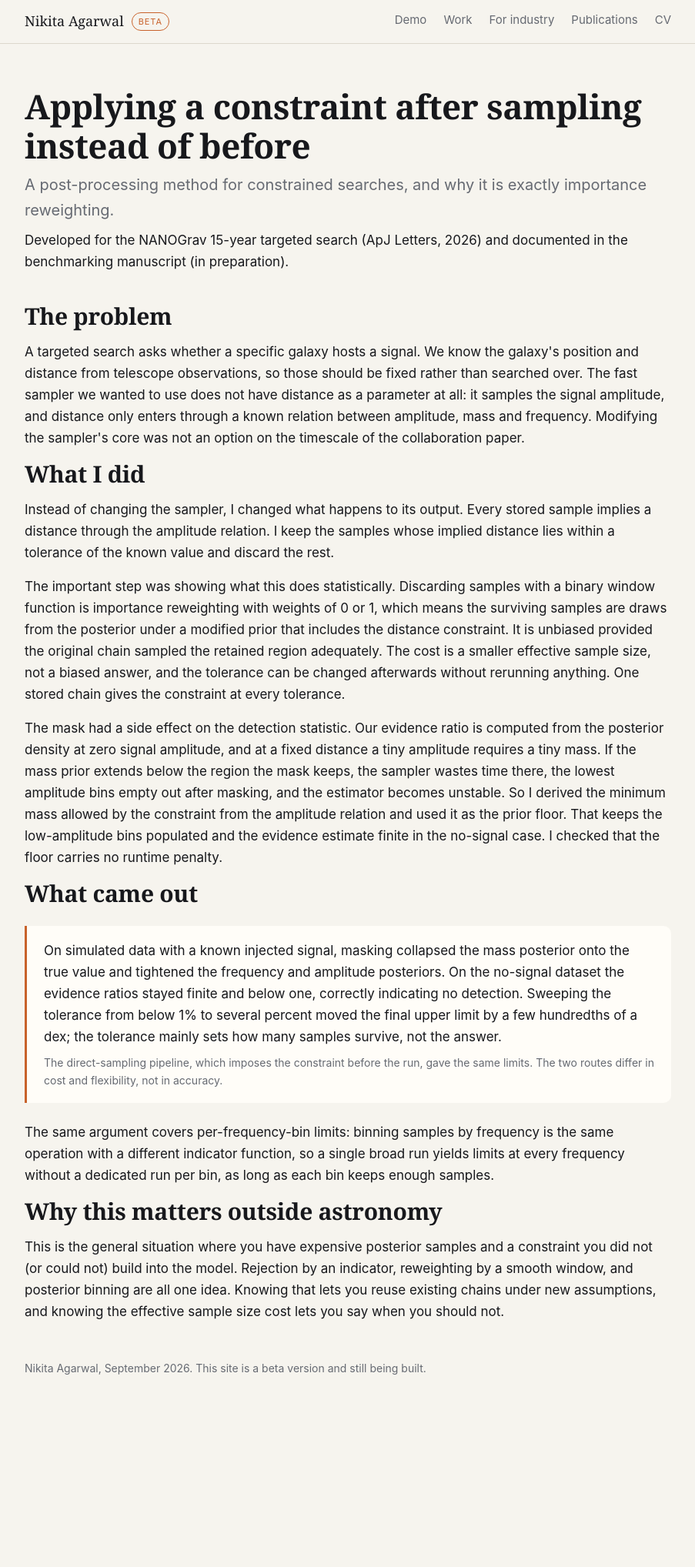
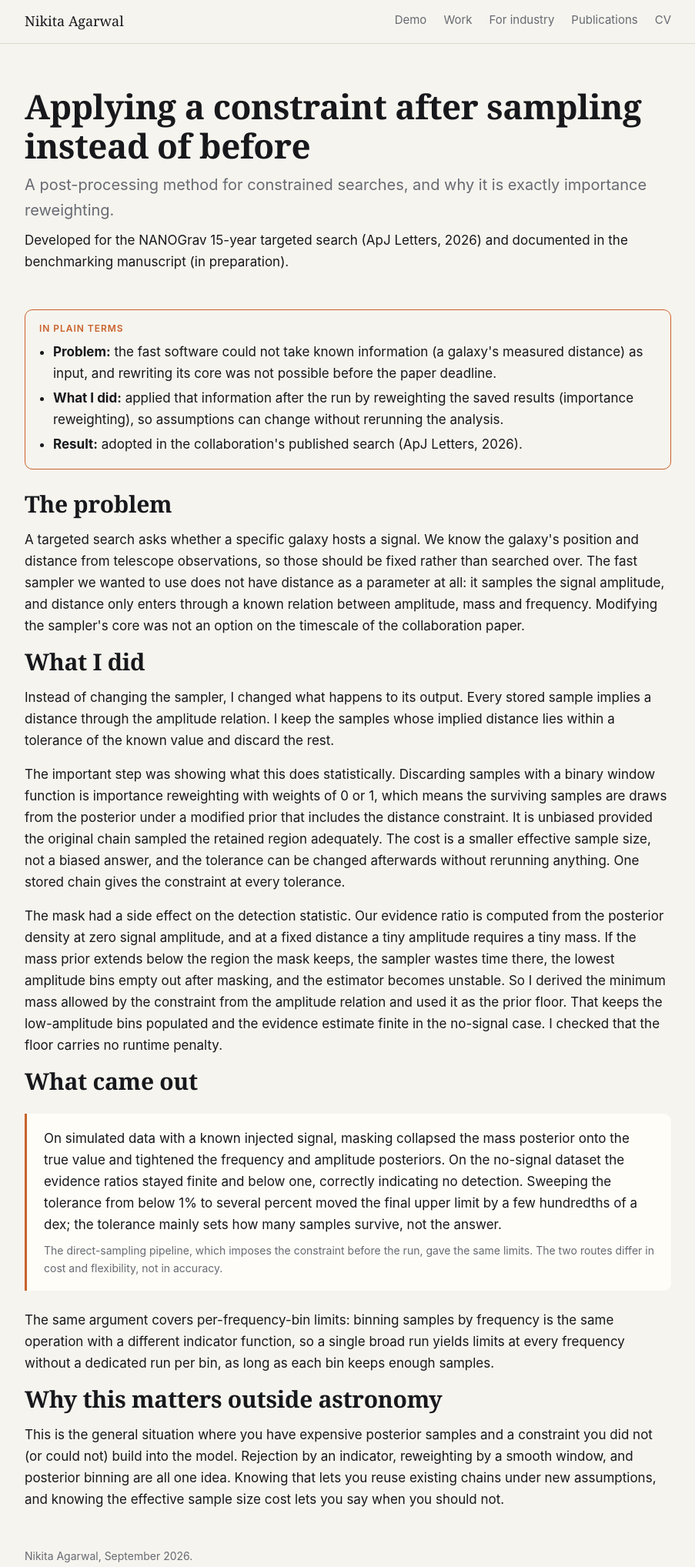
Before and after one commit to nikita050900/nikita050900.github.io, a plain HTML site: page work/constraints.html in a window 1280 px wide. Shown: the whole page at 77% size, without its empty margins (188-1091 px from the left). Before the commit the page ends 1845 px from the top, so only its background shows below. Drawn offline with Linux system fonts and the light colour scheme.

Commit message:
Add files via upload

```diff
--- a/work/constraints.html
+++ b/work/constraints.html
@@ -9,7 +9,7 @@
 </head>
 <body>
 <div class="nav"><div class="wrap">
-  <a class="brand" href="../index.html">Nikita Agarwal</a><span class="beta" title="This site is a work in progress">beta</span>
+  <a class="brand" href="../index.html">Nikita Agarwal</a>
   <ul>
     <li><a href="../index.html#demo">Demo</a></li>
     <li><a href="../index.html#work">Work</a></li>
@@ -25,6 +25,8 @@
 </div></div>
 
 <main class="wrap">
+  <div class="tldr"><div class="tldr-h">In plain terms</div><ul><li><strong>Problem:</strong> the fast software could not take known information (a galaxy's measured distance) as input, and rewriting its core was not possible before the paper deadline.</li><li><strong>What I did:</strong> applied that information after the run by reweighting the saved results (importance reweighting), so assumptions can change without rerunning the analysis.</li><li><strong>Result:</strong> adopted in the collaboration's published search (ApJ Letters, 2026).</li></ul></div>
+
   <h2>The problem</h2>
   <p>A targeted search asks whether a specific galaxy hosts a signal. We know the galaxy's position and distance from telescope observations, so those should be fixed rather than searched over. The fast sampler we wanted to use does not have distance as a parameter at all: it samples the signal amplitude, and distance only enters through a known relation between amplitude, mass and frequency. Modifying the sampler's core was not an option on the timescale of the collaboration paper.</p>
 
@@ -44,7 +46,7 @@
   <p>This is the general situation where you have expensive posterior samples and a constraint you did not (or could not) build into the model. Rejection by an indicator, reweighting by a smooth window, and posterior binning are all one idea. Knowing that lets you reuse existing chains under new assumptions, and knowing the effective sample size cost lets you say when you should not.</p>
 </main>
 
-<footer><div class="wrap"><span>Nikita Agarwal, September 2026. This site is a beta version and still being built.</span></div></footer>
+<footer><div class="wrap"><span>Nikita Agarwal, September 2026.</span></div></footer>
 <script src="../script.js"></script>
 </body>
 </html>
```
Also changed, not shown: work/benchmarking.html (+4 -2 lines), work/vetting.html (+4 -2 lines).
